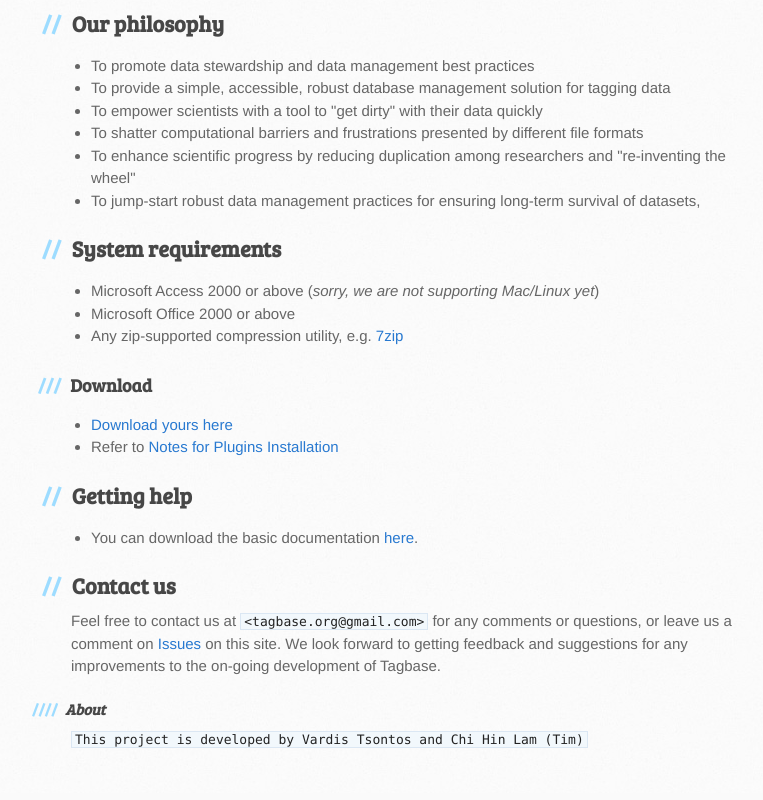
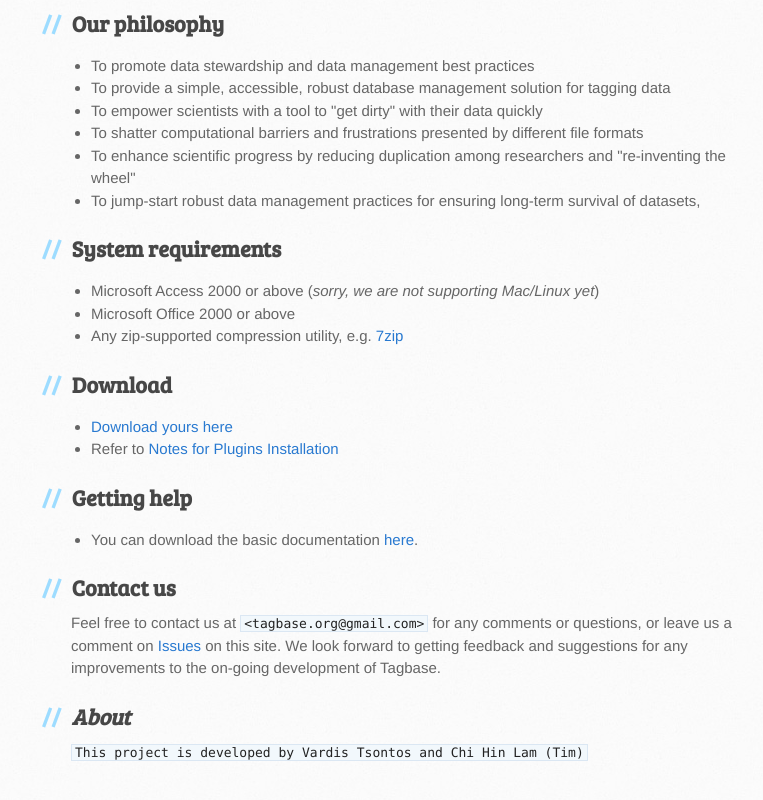
Before and after one commit to tagbase/tagbase.github.io, a plain HTML site: page index.html in a window 1280 px wide. Shown: the part 1144-1944 px from the top of the page, without its empty margins (99-862 px from the left). Drawn offline with Linux system fonts and the light colour scheme.

Commit message:
Updated html

```diff
--- a/index.html
+++ b/index.html
@@ -72,8 +72,8 @@
 </li>
 </ul>
 
-<h3>
-<a id="download" class="anchor" href="#download" aria-hidden="true"><span class="octicon octicon-link"></span></a>Download</h3>
+<h2>
+<a id="download" class="anchor" href="#download" aria-hidden="true"><span class="octicon octicon-link"></span></a>Download</h2>
 
 <ul>
 <li><a href="https://github.com/tagbase/tagbase/wiki/Downloads">Download yours here</a></li>
@@ -93,9 +93,9 @@
 
 <p>Feel free to contact us at <code>&lt;tagbase.org@gmail.com&gt;</code> for any comments or questions, or leave us a comment on <a href="https://github.com/tagbase/tagbase/issues">Issues</a> on this site. We look forward to getting feedback and suggestions for any improvements to the on-going development of Tagbase.</p>
 
-<h4>
+<h2>
 <a id="about" class="anchor" href="#about" aria-hidden="true"><span class="octicon octicon-link"></span></a><em>About</em>
-</h4>
+</h2>
 
 <p><code>This project is developed by Vardis Tsontos and Chi Hin Lam (Tim)</code></p>
         </section>
```
